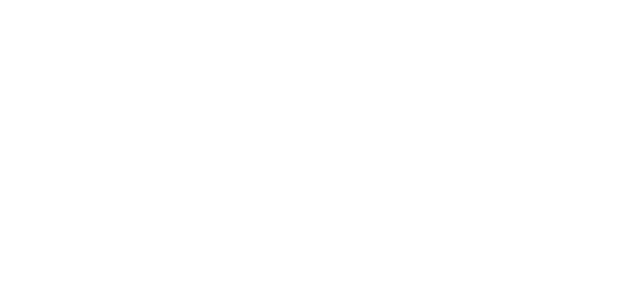
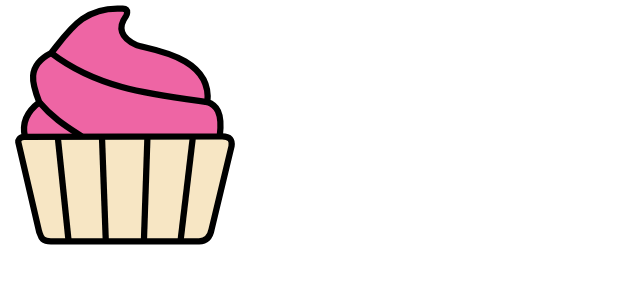
Before and after one commit to george-pearson/website-gatsby, a Gatsby site: page /posts/2019-03-06-svg-path-animations/cupcakeDrawself/cupcakeDrawself in a window 1280 px wide. Before the commit this address had no page. Shown: the whole page, without its empty margins (0-640 px from the left). Built offline with nearby package versions, Linux system fonts and the light colour scheme; Gatsby itself is replaced by a stand-in of ours; some packages are replaced by stand-ins of ours.

Commit message:
cupcake animations

```diff
--- /dev/null
+++ b/src/pages/posts/2019-03-06-svg-path-animations/cupcakeDrawself/cupcakeDrawself.js
@@ -0,0 +1,51 @@
+import React from "react";
+import Cupcake from "../../../../../static/cupcake.inline.svg";
+import * as style from './style.module.css';
+
+export default class CupcakeDrawself extends React.Component {
+
+  componentDidMount() {
+    this.animations = this.createAnimations();
+  }
+
+  onClickHandler = () => {
+    this.runAnimations();
+  }
+
+  render() {
+    return (
+      <Cupcake className={style.cupcakeDrawself} onClick={this.onClickHandler} />
+    )
+  }
+
+  createAnimations() {
+    var svg = document.querySelector(`.${style.cupcakeDrawself}`);
+    var paths = Array.from(svg.querySelectorAll(".line"));
+    return paths.map(function(path){
+        var pathLength = path.getTotalLength();
+        var duration = Math.pow(pathLength, 0.5) * 0.03;
+        return {path, pathLength, duration};
+    });
+  }
+
+  runAnimations() {
+    // Initial conditions
+    this.animations.forEach(function(animation){
+        animation.path.style.transition = "none"; // Clear previous transition => fast removal
+        animation.path.style.strokeDasharray = `${animation.pathLength} ${animation.pathLength}`;
+        animation.path.style.strokeDashoffset = animation.pathLength;
+        animation.path.getBoundingClientRect(); // Trigger reflow of each path
+    });
+
+    // Triggering a reflow on first path so we animate from here
+    this.animations[0].path.getBoundingClientRect();
+
+    // Run line animations
+    var begin = 0;
+    this.animations.forEach(function(animation) {
+        animation.path.style.transition = `stroke-dashoffset ${animation.duration}s ${begin}s ease-in-out`;
+        animation.path.style.strokeDashoffset = "0";
+        begin += animation.duration + 0.1; // Slight 0.1s delay for drawing effect
+    });
+  }
+}
--- /dev/null
+++ b/src/pages/posts/2019-03-06-svg-path-animations/cupcakeDrawself/style.module.css
@@ -0,0 +1,6 @@
+.cupcakeDrawself {
+    max-width: 250px;
+    max-height: 250px;
+    width: 100%;
+    height: 100%;
+}
--- /dev/null
+++ b/src/pages/posts/2019-03-06-svg-path-animations/cupcakeDrawselfFade/cupcakeDrawselfFade.js
@@ -0,0 +1,55 @@
+import React from "react";
+import Cupcake from "../../../../../static/cupcake.inline.svg";
+import * as style from './style.module.css';
+
+export default class CupcakeDrawselfFade extends React.Component {
+
+  componentDidMount() {
+    this.animations = this.createAnimations();
+  }
+
+  onClickHandler = () => {
+    this.runAnimations();
+  }
+
+  render() {
+    return (
+      <Cupcake className={style.cupcakeDrawselfFade} onClick={this.onClickHandler} />
+    )
+  }
+
+  createAnimations() {
+    const svg = document.querySelector(`.${style.cupcakeDrawselfFade}`);
+    const lines = Array.from(svg.querySelectorAll(".line"));
+    const shades = Array.from(svg.querySelectorAll(".shade"));
+    var paths = [...lines, ...shades];
+    return paths.map(function(path){
+        var pathLength = path.getTotalLength();
+        var duration = Math.pow(pathLength, 0.5) * 0.03;
+        return {path, pathLength, duration};
+    });
+  }
+
+  runAnimations() {
+    // Initial conditions
+    this.animations.forEach(function(animation){
+        animation.path.style.transition = "none"; // Clear previous transition => fast removal
+        animation.path.style.strokeDasharray = `${animation.pathLength} ${animation.pathLength}`;
+        animation.path.style.strokeDashoffset = animation.pathLength;
+        animation.path.style.fillOpacity = "0";
+        animation.path.getBoundingClientRect(); // Trigger reflow of each path
+    });
+
+    // Triggering a reflow on first path so we animate from here
+    this.animations[0].path.getBoundingClientRect();
+
+    // Run line animations
+    var begin = 0;
+    this.animations.forEach(function(animation) {
+        animation.path.style.transition = `stroke-dashoffset ${animation.duration}s ${begin}s ease-in-out, fill-opacity ${animation.duration}s ${begin}s ease-in-out`;
+        animation.path.style.strokeDashoffset = "0";
+        animation.path.style.fillOpacity = "1.0";
+        begin += animation.duration + 0.1; // Slight 0.1s delay for drawing effect
+    });
+  }
+}
--- /dev/null
+++ b/src/pages/posts/2019-03-06-svg-path-animations/cupcakeDrawselfFade/style.module.css
@@ -0,0 +1,6 @@
+.cupcakeDrawselfFade {
+    max-width: 250px;
+    max-height: 250px;
+    width: 100%;
+    height: 100%;
+}
--- a/src/pages/posts/2019-03-06-svg-path-animations/index.mdx
+++ b/src/pages/posts/2019-03-06-svg-path-animations/index.mdx
@@ -9,9 +9,13 @@
 import Coffee from "../../../../static/coffee.inline.svg";
 import CoffeeDashed from "./coffeeDashed/coffeeDashed";
 import CoffeeDrawself from "./coffeeDrawself/coffeeDrawself";
+import CupcakeDrawself from "./cupcakeDrawself/cupcakeDrawself";
+import CupcakeDrawselfFade from "./cupcakeDrawselfFade/cupcakeDrawselfFade";
 import * as style from './style.module.css';
 
 <LogoDrawself />
 <Coffee className={style.coffee} />
 <CoffeeDashed />
 <CoffeeDrawself />
+<CupcakeDrawself />
+<CupcakeDrawselfFade />
--- a/src/pages/posts/2019-03-06-svg-path-animations/logoDrawself/logoDrawself.js
+++ b/src/pages/posts/2019-03-06-svg-path-animations/logoDrawself/logoDrawself.js
@@ -19,9 +19,9 @@
   }
 
   createAnimations() {
-    const logoDrawSelf = document.querySelector(`.${style.logoDrawself}`);
-    const lines = Array.from(logoDrawSelf.querySelectorAll(".line"));
-    const shade = Array.from(logoDrawSelf.querySelectorAll(".shade"));
+    const svg = document.querySelector(`.${style.logoDrawself}`);
+    const lines = Array.from(svg.querySelectorAll(".line"));
+    const shade = Array.from(svg.querySelectorAll(".shade"));
     const paths = [...lines, ...shade];
     return paths.map(function(path){
       const pathLength = path.getTotalLength();
@@ -39,8 +39,10 @@
       animation.path.style.fillOpacity = "0";
       animation.path.getBoundingClientRect();
     });
+
     // Triggering a reflow so we animate from first path
     this.animations[0].path.getBoundingClientRect();
+
     // Run line animations
     let begin = 0;
     this.animations.forEach(function(animation) {
```
Also changed, not shown: static/cupcake.inline.svg (added).
